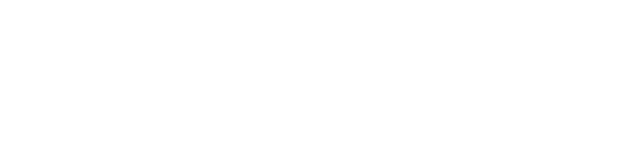
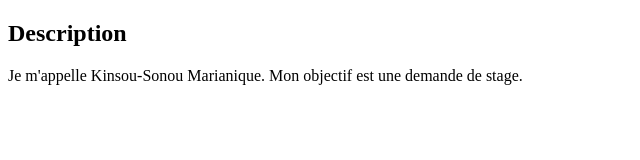
Before and after one commit to ksmarianiq/git-mon-cv, a plain HTML site: page index.html in a window 1280 px wide. Shown: the whole page, without its empty margins (0-640 px from the left). Drawn offline with Linux system fonts and the light colour scheme.

Commit message:
mise en place de la section description

```diff
--- a/index.html
+++ b/index.html
@@ -8,6 +8,11 @@
     <link rel="stylesheet" href="style.css">
 </head>
 <body>
-
+    <section>
+        <h1>Description</h1>
+        <p>Je m'appelle Kinsou-Sonou Marianique.
+            Mon objectif est une demande de stage.
+        </p>
+    </section>
 </body>
 </html>
```
